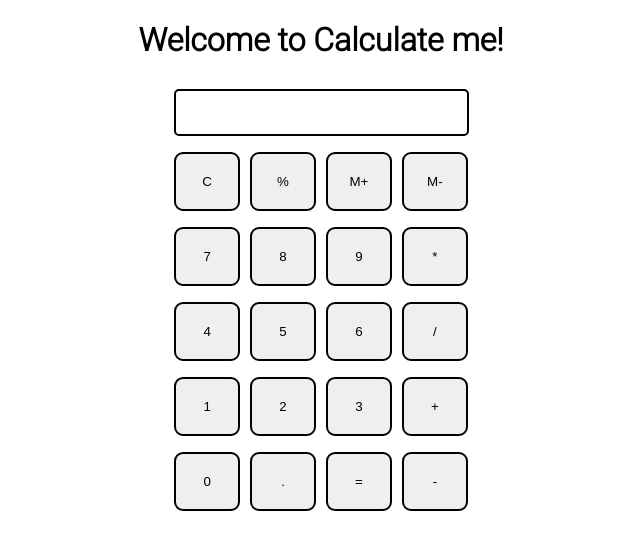
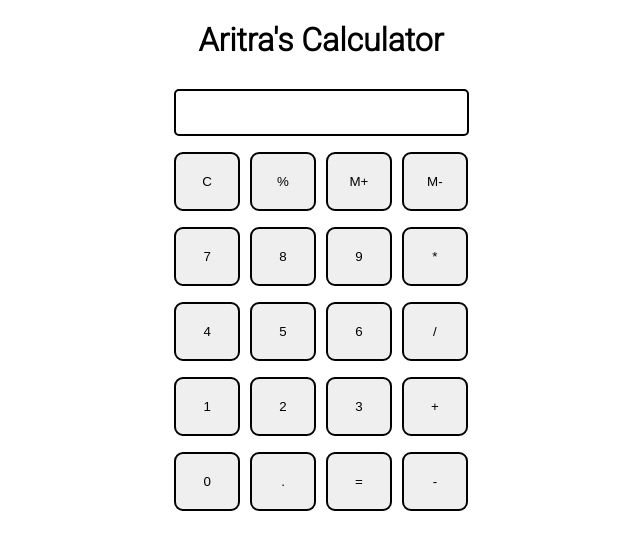
Before and after one commit to aritra0609/Aritra-s-Calculator-using-HTML-CSS-JS, a plain HTML site: page index.html in a window 1280 px wide. Shown: the whole page, without its empty margins (327-967 px from the left). Drawn offline with Linux system fonts and the light colour scheme.

Commit message:
Update index.html

```diff
--- a/index.html
+++ b/index.html
@@ -4,13 +4,13 @@
 <head>
   <meta charset="utf-8">
   <meta name="viewport" content="width=device-width">
-  <title>Calculate me! - A calculator made my me</title>
+  <title>Calculator by Aritra</title>
   <link href="style.css" rel="stylesheet" type="text/css" />
   <link href="utils.css" rel="stylesheet" type="text/css" />
 </head>
 
 <body>
-  <h1 class="text-center">Welcome to Calculate me!</h1>
+  <h1 class="text-center">Aritra's Calculator</h1>
   <div class="container flex flex-col items-center mx-auto m-w-20">
     <div class="row">
       <input class="input" type="text"/>
```
